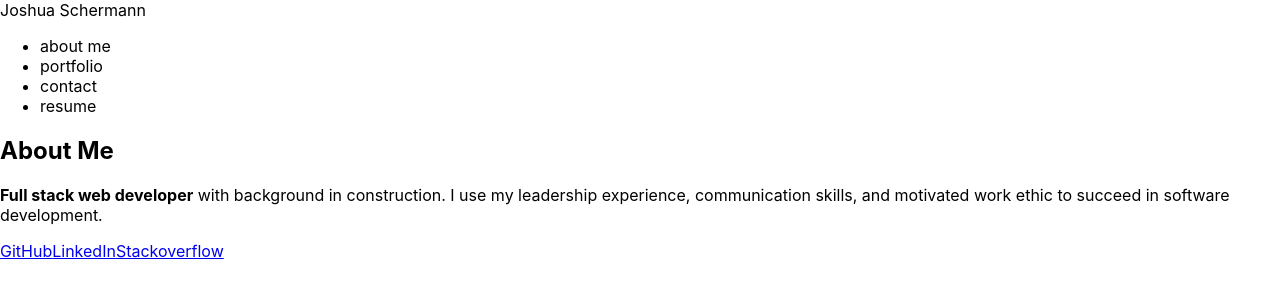
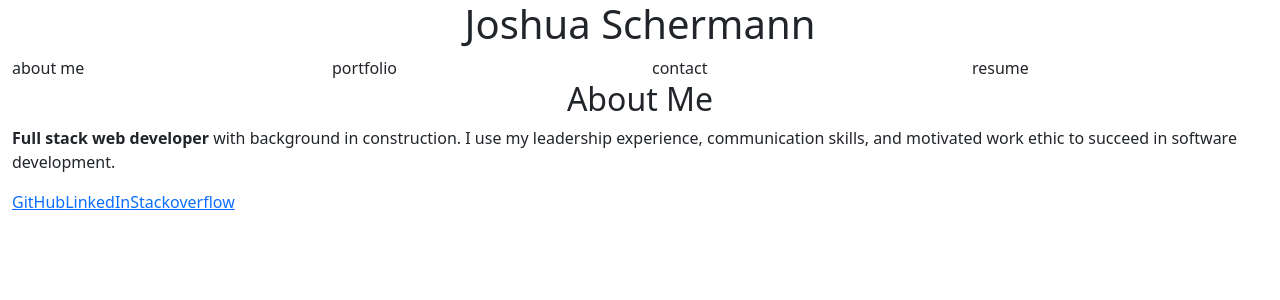
Before and after one commit to josh2100/react-portfolio, a React (Create React App) app: page / in a window 1280 px wide. Shown: the top 300 px of the page. Built offline with nearby package versions, Linux system fonts and the light colour scheme.

Commit message:
bootstrap added

```diff
--- a/package.json
+++ b/package.json
@@ -6,7 +6,9 @@
     "@testing-library/jest-dom": "^5.16.2",
     "@testing-library/react": "^12.1.3",
     "@testing-library/user-event": "^13.5.0",
+    "bootstrap": "^5.1.3",
     "react": "^17.0.2",
+    "react-bootstrap": "^2.1.2",
     "react-dom": "^17.0.2",
     "react-scripts": "5.0.0",
     "web-vitals": "^2.1.4"
--- a/src/App.js
+++ b/src/App.js
@@ -1,5 +1,6 @@
-import { useState } from 'react';
+import { useState } from "react";
 import "./App.css";
+import 'bootstrap/dist/css/bootstrap.min.css';
 import Navigation from "./components/Navigation";
 import Header from "./components/Header";
 import Main from "./components/Main";
@@ -8,30 +9,32 @@ import Footer from "./components/Footer";
 function App() {
   const [options] = useState([
     {
-      title: 'about me'
+      title: "about me",
     },
     {
-      title: 'portfolio'
+      title: "portfolio",
     },
     {
-      title: 'contact'
+      title: "contact",
     },
     {
-      title: 'resume'
+      title: "resume",
     },
-
   ]);
 
   const [selectedPage, setSelectedPage] = useState(options[0]);
 
-
   return (
-    <>
-      <Header />
-      <Navigation options={options} setSelectedPage={setSelectedPage} selectedPage={selectedPage}/>
-      <Main selectedPage={selectedPage}/>
-      <Footer />
-    </>
+    <div class="container-fluid">
+        <Header />
+        <Navigation
+          options={options}
+          setSelectedPage={setSelectedPage}
+          selectedPage={selectedPage}
+        />
+        <Main selectedPage={selectedPage} />
+        <Footer />
+    </div>
   );
 }
 
--- a/src/components/About/index.js
+++ b/src/components/About/index.js
@@ -1,7 +1,7 @@
 function About() {
   return (
     <>
-      <h2>About Me</h2>
+      <h2 class="col-12 d-flex justify-content-center">About Me</h2>
       <p>
         <strong>Full stack web developer</strong> with background in
         construction. I use my leadership experience, communication skills, and
--- a/src/components/Header/index.js
+++ b/src/components/Header/index.js
@@ -1,9 +1,11 @@
 // import useState from 'react';
 
 function Header() {
-    return (
-        <header>Joshua Schermann</header>
-    )
+  return (
+    <div class="row">
+      <h1 class="col-12 d-flex justify-content-center">Joshua Schermann</h1>
+    </div>
+  );
 }
 
 export default Header;
--- a/src/components/Navigation/index.js
+++ b/src/components/Navigation/index.js
@@ -1,22 +1,19 @@
 // import { useState } from 'react';
 
 function Navigation(props) {
-    // const { options, setSelectedPage, selectedPage} = props;
-    const { options, setSelectedPage} = props;
+  const { options, setSelectedPage } = props;
 
   return (
-        <nav>
-          <ul>
+    <nav class="row">
         {options.map((selection) => (
-              <li
+          <span
+            class="col-3"
             key={selection.title}
+            onClick={() => setSelectedPage(selection)}
           >
-                <span onClick={() => setSelectedPage(selection)}>
             {selection.title}
           </span>
-              </li>
         ))}
-          </ul>
     </nav>
   );
 }
```
Also changed, not shown: 1 other file (tests, documents, lock files or other folders). Lines whose indentation alone changed are shown as unchanged.
